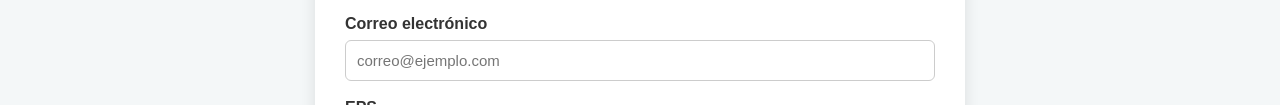
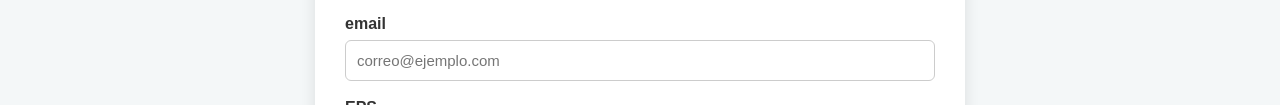
Before and after one commit to NelsonCT786/mi_proyecto_web, a plain HTML site: page index.html in a window 1280 px wide. Shown: the part 399-504 px from the top of the page. Drawn offline with Linux system fonts and the light colour scheme.

Commit message:
actualizando etiquetas

```diff
--- a/index.html
+++ b/index.html
@@ -45,7 +45,7 @@
                 </div>
 
                 <div class="grupo">
-                    <label for="correo">Correo electrónico</label>
+                    <label for="correo">email</label>
                     <input
                         type="email"
                         id="correo"
```
